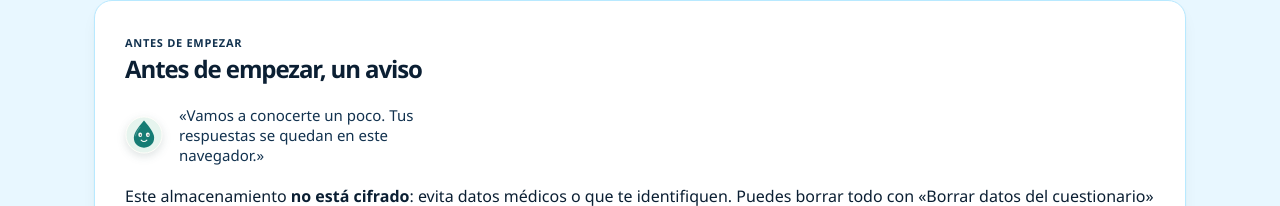
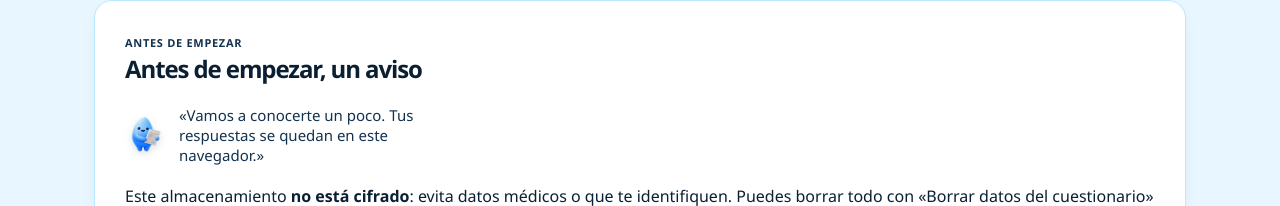
Before and after one commit to cherrera0001/blu, a Next.js app: page /cuestionario in a window 1280 px wide. Shown: the top 206 px of the page. Built offline with nearby package versions, Linux system fonts and the light colour scheme.

Commit message:
fix(brand): BluPresence usa el avatar oficial (PNG holablu.com) en vez del SVG dibujado
Co-authored-by: Copilot <223556219+Copilot@users.noreply.github.com>

```diff
--- a/src/app/BluPresence.tsx
+++ b/src/app/BluPresence.tsx
@@ -61,37 +61,14 @@ export default function BluPresence({
       data-blu-state={safe}
       data-testid="blu-presence"
     >
-      <svg
-        className="blu-face-svg"
+      <img
+        alt=""
+        className="blu-face-img"
         data-testid="blu-illustration"
-        focusable="false"
-        height="100%"
-        viewBox="0 0 120 120"
-        width="100%"
-      >
-        <circle className="blu-backdrop" cx="60" cy="60" r="57" />
-        <path
-          className="blu-body"
-          d="M60 14C50 26 33 45 29 61c-5 20 8 39 31 39s36-19 31-39c-4-16-21-35-31-47Z"
-        />
-        <path className="blu-highlight" d="M47 36c-7 9-12 18-14 27" />
-        <g className="blu-brows">
-          <path d="M42 48q6-4 12-1" />
-          <path d="M66 47q6-3 12 1" />
-        </g>
-        <ellipse className="blu-eye" cx="48" cy="59" rx="6" ry="7" />
-        <ellipse className="blu-eye" cx="72" cy="59" rx="6" ry="7" />
-        <circle className="blu-pupil" cx="49" cy="60" r="2.3" />
-        <circle className="blu-pupil" cx="73" cy="60" r="2.3" />
-        <circle className="blu-eye-glint" cx="50" cy="57" r="1.1" />
-        <circle className="blu-eye-glint" cx="74" cy="57" r="1.1" />
-        <path className="blu-mouth" d="M51 76q9 9 18 0" />
-        <g className="blu-dots">
-          <circle cx="48" cy="77" r="2.5" />
-          <circle cx="60" cy="77" r="2.5" />
-          <circle cx="72" cy="77" r="2.5" />
-        </g>
-      </svg>
+        draggable={false}
+        src="/blu-newspaper.png"
+        style={{ display: "block", height: "100%", objectFit: "contain", width: "100%" }}
+      />
     </span>
   );
 }
```
Also changed, not shown: 1 other file (tests, documents, lock files or other folders).
